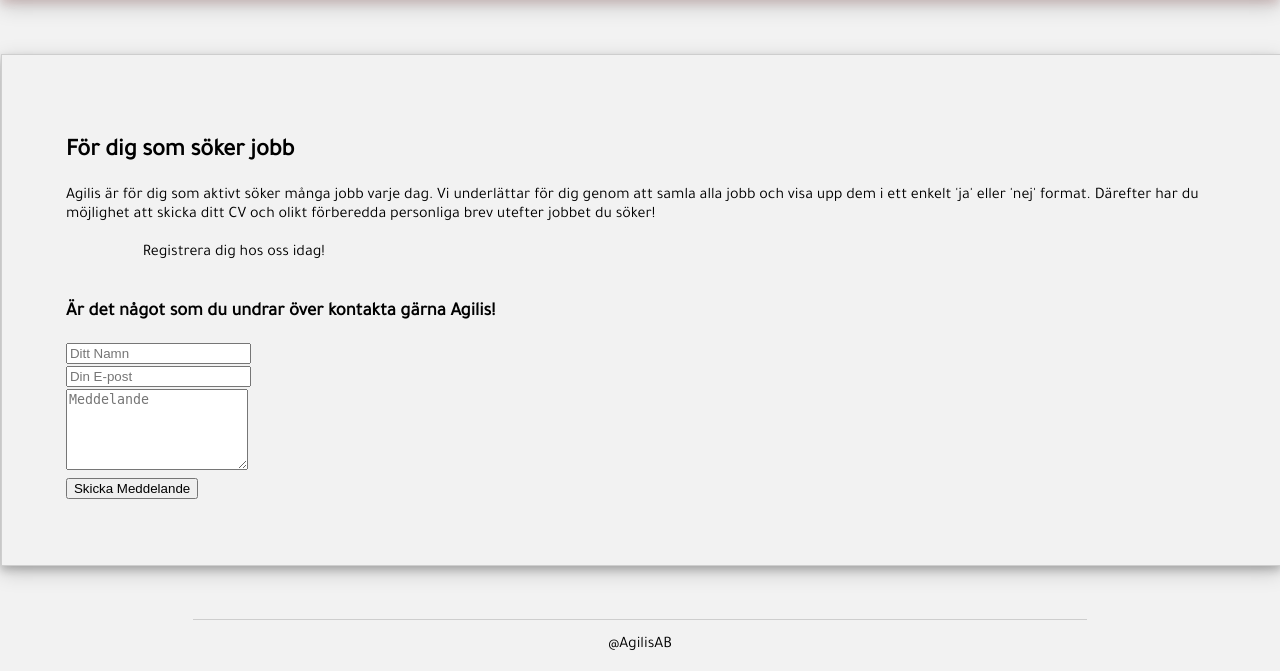
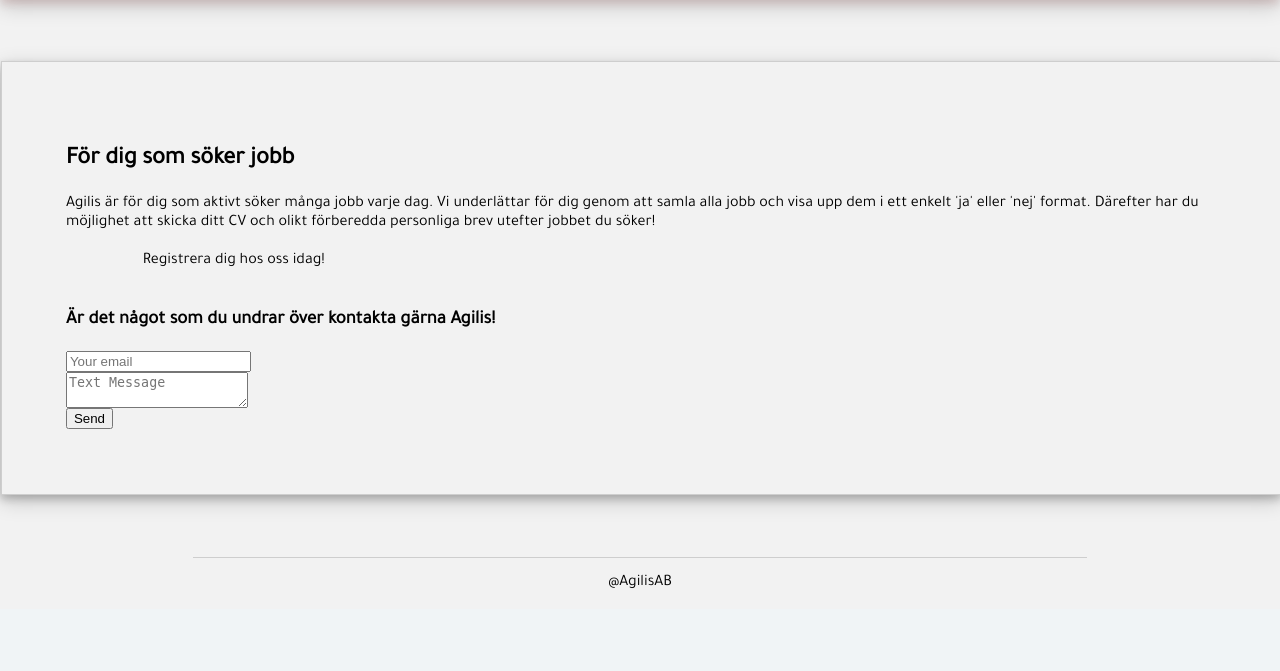
Before and after one commit to natbjo93/agilis, a Bottle app: page /kontakt in a window 1280 px wide. Shown: the part 211-882 px from the top of the page. After the commit the page ends 799 px from the top, so only its background shows below. Run offline with Bottle, Linux system fonts and the light colour scheme; parts of the project's set-up code (start-up, migrations or seed data) failed here and were passed over; some libraries are stand-ins or nearby versions.

Commit message:
fixade kontakt

```diff
--- a/static/style.css
+++ b/static/style.css
@@ -134,6 +134,11 @@ form > div > label {
     all: unset;
 }
 
+form, input, textarea {
+    display: block;
+}
+
+
 #job_search {
     width: 80%;
     margin: auto;
--- a/views/kontakt.html
+++ b/views/kontakt.html
@@ -28,14 +28,13 @@
                     Registrera dig hos oss idag!
                 </p>
                <h3>Är det något som du undrar över kontakta gärna Agilis!</h3>
-               <div class="form">
-                <form id="form" method="post" action="">
-                    <input name="name" type="text" class="fält" placeholder="Ditt Namn" required> <br>
-                    <input name="email" type="email" class="fält" placeholder="Din E-post" required><br>
-                    <textarea name="message" class="fält" placeholder="Meddelande" rows= "5" required></textarea><br>
-                    <input type="submit" class="skicka" value="Skicka Meddelande" required>
-                </form>
-            </div>
+               <form method="POST" action="https://formspree.io/agilis2019@outlook.com">
+                <input type="email" name="email" placeholder="Your email">
+                <textarea name="message" placeholder="Text Message"></textarea>
+                <button type="submit">Send</button>
+              </form>
+
+
             </main>
             <footer>
                 <p>@AgilisAB</p>
```
